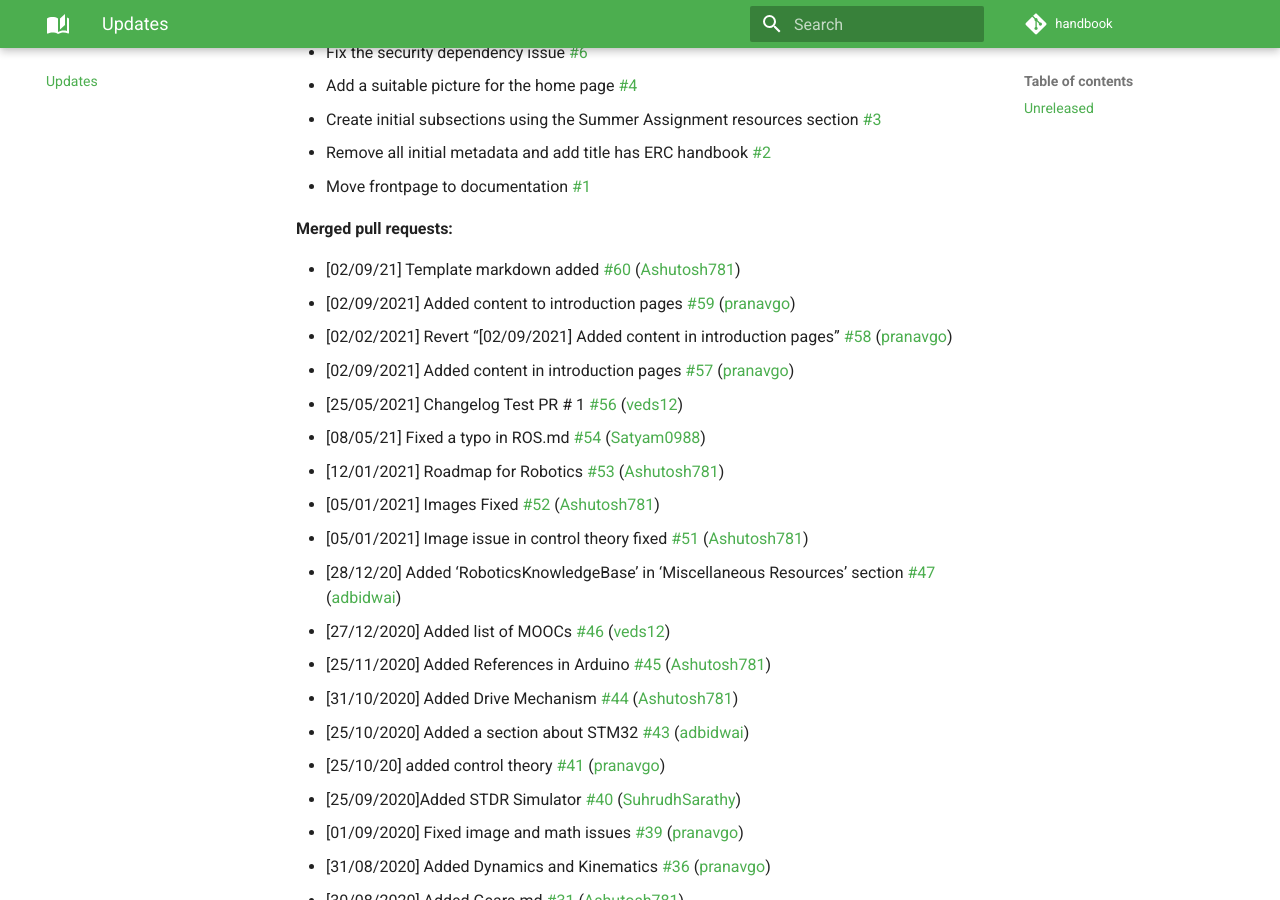
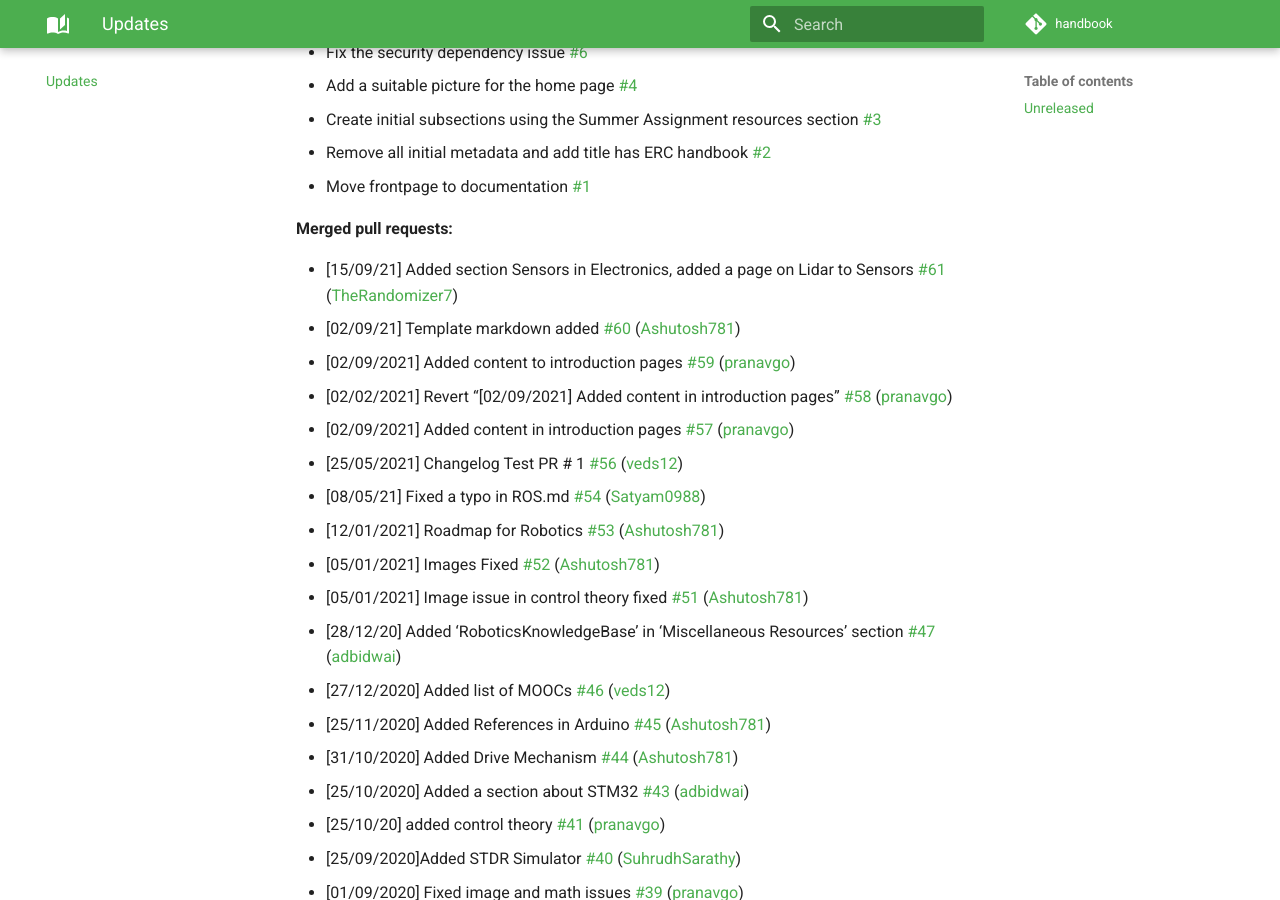
Before and after one commit to ERC-BPGC/handbook, an MkDocs documentation site: the page built from docs/CHANGELOG.md, in a window 1280 px wide and 900 px high, scrolled down 858 px. Built offline with MkDocs 1.6.1 and Material for MkDocs 9.7.7, drawn with Linux system fonts in a browser that asks for light colours; comment, search, counter and statistics services are not loaded.

Commit message:
Updated CHANGELOG.md

```diff
--- a/docs/CHANGELOG.md
+++ b/docs/CHANGELOG.md
@@ -33,6 +33,7 @@
 
 **Merged pull requests:**
 
+- \[15/09/21\] Added section Sensors in Electronics, added a page on Lidar to Sensors   [\#61](https://github.com/ERC-BPGC/handbook/pull/61) ([TheRandomizer7](https://github.com/TheRandomizer7))
 - \[02/09/21\] Template markdown added [\#60](https://github.com/ERC-BPGC/handbook/pull/60) ([Ashutosh781](https://github.com/Ashutosh781))
 - \[02/09/2021\] Added content to introduction pages [\#59](https://github.com/ERC-BPGC/handbook/pull/59) ([pranavgo](https://github.com/pranavgo))
 - \[02/02/2021\] Revert "\[02/09/2021\] Added content in introduction pages" [\#58](https://github.com/ERC-BPGC/handbook/pull/58) ([pranavgo](https://github.com/pranavgo))
```
